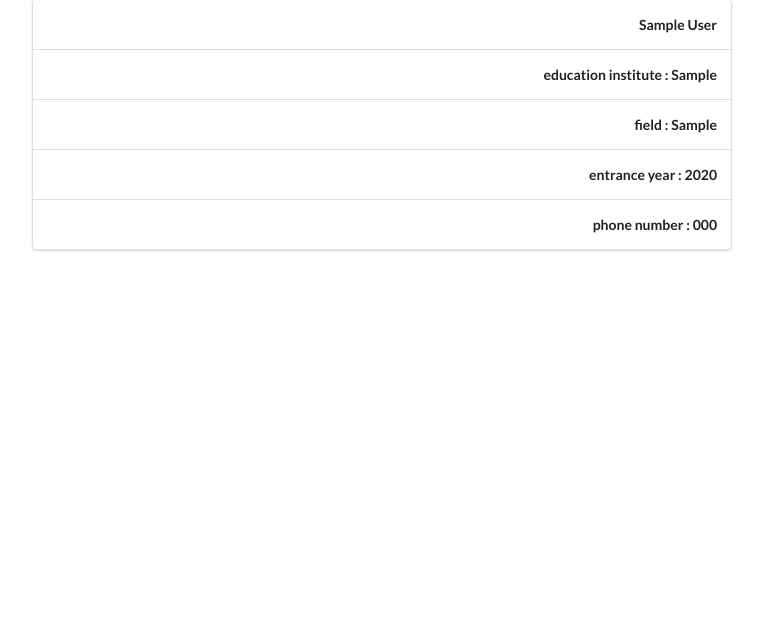
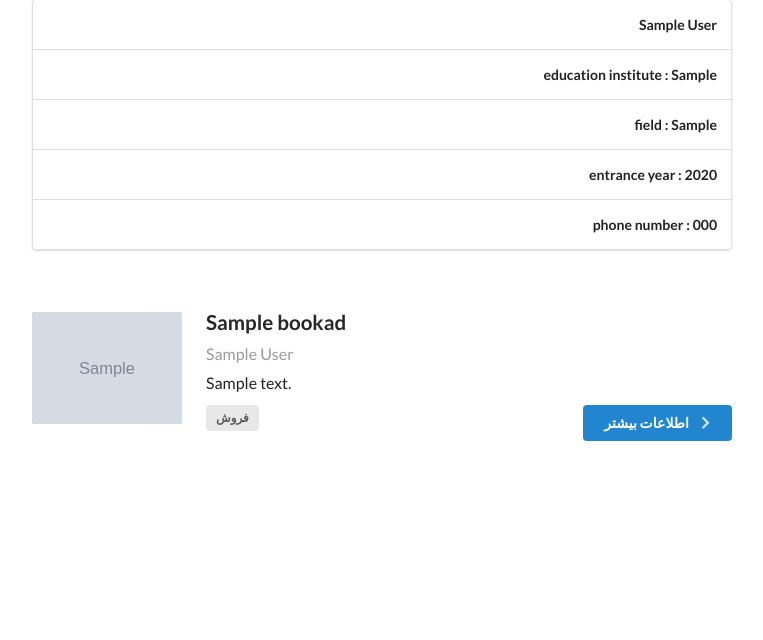
Before and after one commit to reza-yb/napela, a Django app: a page that uses accounts/templates/accounts/profile.html in a window 1280 px wide. Shown: the part 326-966 px from the top of the page, without its empty margins (258-1021 px from the left). Run offline with Django 3.2, Linux system fonts and the light colour scheme; tables that the repository leaves empty hold one stand-in row (values such as "Sample post"); grey boxes marked "Sample" are stand-in pictures.

Commit message:
Show user's ads in profile

```diff
--- a/accounts/templates/accounts/profile.html
+++ b/accounts/templates/accounts/profile.html
@@ -1,5 +1,6 @@
 {% extends 'base.html' %}
 {% load i18n %}
+{% load static %}
 
 {% block content %}
     <div class="ui container">
@@ -53,5 +54,41 @@
                 </strong>
             </div>
         </div>
+        <br>
+        <br>
+        <div class="ui container">
+            <div class="ui relaxed divided items">
+                {% for ad in ads %}
+                <div class="item">
+                    <div href="/ads/{{ ad.id }}" class="ui small image">
+                        {% if ad.poster.url is not None %}
+                        <img src="{{ ad.poster.url }}" alt="Cinque Terre" width="600" height="400">
+                        {% else %}
+                        <img src="{% static 'images/default.jpg' %}" alt="Cinque Terre" width="600"
+                                                                                        height="400">
+                        {% endif %}
+                    </div>
+                    <div class="content">
+                        <a target="_blank" href="/ads/{{ ad.id }}" class="header">{{ ad.title }}</a>
+                        <div class="meta">
+                            <a>{{ ad.author }}</a>
+                        </div>
+                        <div class="description">{{ ad.description }}</div>
+                        <div class="extra">
+                            <a target="_blank" href="/ads/{{ ad.id }}" class="ui right floated primary button">
+                                اطلاعات بیشتر
+                                <i class="right chevron icon"></i>
+                            </a>
+                            {% if ad.sell %}
+                            <div class="ui label">فروش</div>
+                            {% else %}
+                            <div class="ui label">خرید</div>
+                            {% endif %}
+                        </div>
+                    </div>
+                </div>
+                {% endfor %}
+            </div>
+        </div>
     </div>
 {% endblock %}
--- a/accounts/views.py
+++ b/accounts/views.py
@@ -17,7 +17,7 @@ def profile_view(request, username):
     if hasattr(user, 'profile'):
         return render(request,
                 'accounts/profile.html',
-                {'target': user})
+                {'target': user, 'ads': user.bookad_set.all()})
     elif request.user.is_authenticated and request.user.username == username:
         return redirect('accounts:edit')
     else:
```
Lines whose indentation alone changed are shown as unchanged.
